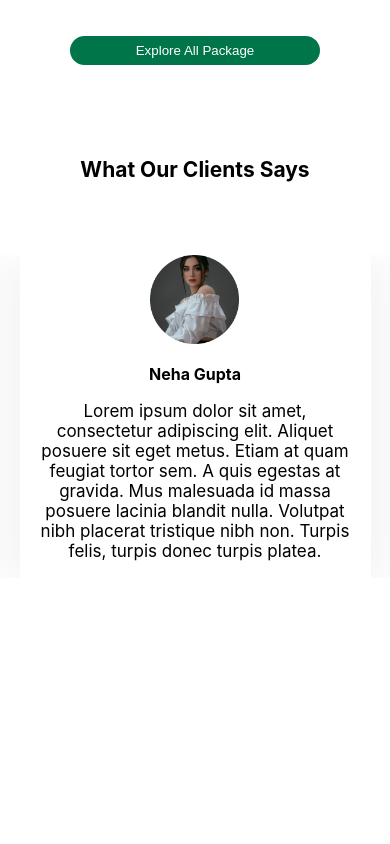
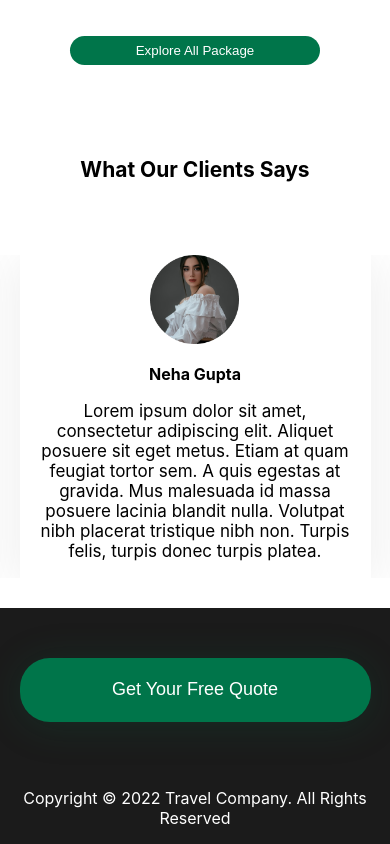
Before and after one commit to mukeshbishnoi2002/traveller, a React (Create React App) app: page / in a window 390 px wide. Shown: the part 3631-4475 px from the top of the page. Before the commit the page ends 4239 px from the top, so only its background shows below. Built offline with nearby package versions, Linux system fonts and the light colour scheme.

Commit message:
fragment

```diff
--- a/src/App.js
+++ b/src/App.js
@@ -2,6 +2,7 @@ import firstImage from '../src/image/imag.png'
 import './App.css';
 import Client from './Client';
 import Explore from './Explore';
+import FreeQuotes from './FreeQuotes';
 import Home from './Home';
 import Nextpage from './Nextpage';
 import Slider from './Slider';
@@ -22,6 +23,7 @@ function App() {
       <Explore />
       <Client />
       <Slider />
+      <FreeQuotes />
     </div>
   );
 }
--- /dev/null
+++ b/src/FreeQuotes.jsx
@@ -0,0 +1,14 @@
+import './FreeQuottes.css'
+function FreeQuotes() {
+    return (
+        <div>
+            <div className="quote">
+                <div className="quote-size">
+                    <button>Get Your Free Quote</button>
+                    <p>Copyright &#169; 2022 Travel Company. All Rights Reserved</p>
+                </div>
+            </div>
+        </div>
+    )
+}
+export default FreeQuotes
--- /dev/null
+++ b/src/FreeQuottes.css
@@ -0,0 +1,44 @@
+.quote{
+    width: 100%;
+    background-color: #1B1B1B;
+    text-align: center;
+    display: flex;
+    flex-direction: column;
+    align-items: center;
+    color: white;
+    }
+    .quote-size{
+        width: 80%;
+    }
+    .quote-size button{
+        width: 332px;
+        height: 64px;
+     font-size: 18px;
+     margin: 50px 0px;
+     border-radius: 30px;
+     background-color: #00754A;
+     box-shadow: 0px 4px 40px rgba(0, 117, 74, 0.19);
+     align-items: center;
+     color: white;
+    }
+    @media screen and (max-width:768px){
+        .quote-size button{
+            width: 300px;
+            height: 64px;
+         font-size: 18px;
+         margin: 50px 0px;
+         border-radius: 30px;
+         background-color: #00754A;
+         box-shadow: 0px 4px 40px rgba(0, 117, 74, 0.19);
+         align-items: center;
+         color: white;
+        }
+    }
+    @media screen and (max-width:500px){
+        .quote-size button{
+            width: 100%;
+        }
+        .quote-size{
+            width: 90%;
+        }
+    }
```
